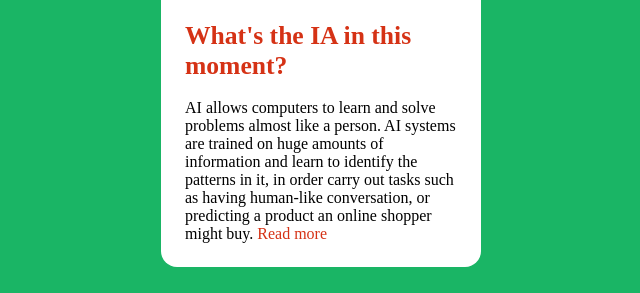
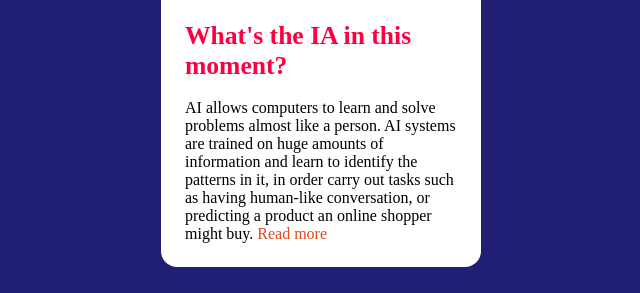
Before and after one commit to AaronSantos-Next11/Cards_uni, a plain HTML site: page index.html in a window 1280 px wide. Shown: the part 283-576 px from the top of the page, without its empty margins (319-959 px from the left). Drawn offline with Linux system fonts and the light colour scheme.

Commit message:
New feature: Nuevos comentarios y mejora en el colour pallet

```diff
--- a/css/style.css
+++ b/css/style.css
@@ -1,18 +1,25 @@
+/* Declaramos nuestras variables para el color */
 :root {
-    --primary: #d53215;
-    --secondary: #1ab565;
+    --primary: #fc0041;
+    --secondary: #211f73;
+    --third: #de4b1d;
+    --fourth: #00FF99; /*Hace contraste solo primary*/
 }
 
+/* Dejamos toda la web sin margenes o espacio dentro la cajas en  */
 * {
     margin: 0;
     padding: 0;
     box-sizing: border-box;
 }
 
+/* Fondo de la pagina web */
 body{
     background-color: var(--secondary);
 }
 
+/* Hacemos que el contenedor sea flexible con flexbox
+junto con espaciado 80px arriba/abajo y 32px izquierda/derecha */
 .background {
     width: 100%;
     display: flex;
@@ -21,6 +28,7 @@ body{
     padding: 80px 32px;
 }
 
+/* El contenedor articles dentro de background se hace responsivo con flexbox y algo de grid*/
 .articles {
     display: flex;
     flex-wrap: wrap;
@@ -41,7 +49,7 @@ body{
 
 .articles article a {
     display: inline-flex;
-    color: var(--primary);
+    color: var(--third);
     text-decoration: none;
 
 }
@@ -81,9 +89,3 @@ body{
 .articles article:hover img {
     transform: scale(1.5);
 }
-
-
-/*
-img {
-    width: 100%;
-} */
```
Also changed, not shown: index.html (+1 -0 lines).
